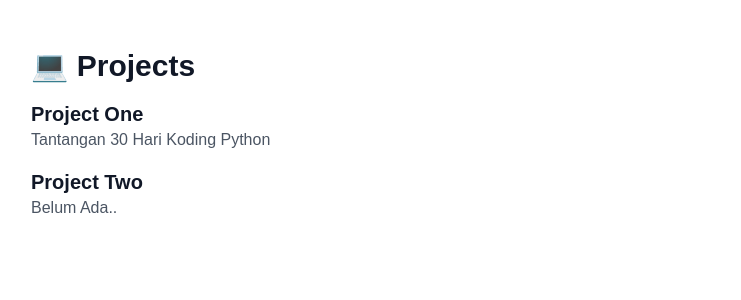
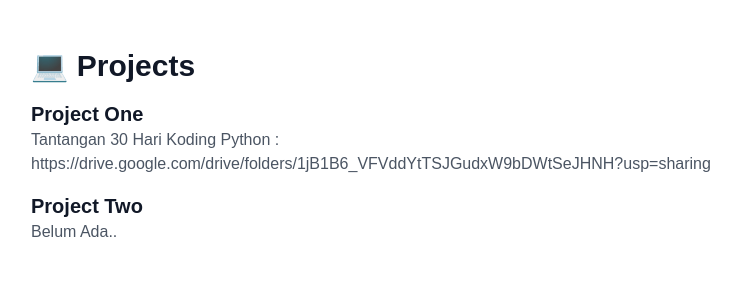
Before and after one commit to LaijuKamang/my-portfolio, a Next.js app: page /projects in a window 1280 px wide. Shown: the top 300 px of the page, without its empty margins (225-966 px from the left). Built offline with nearby package versions, Linux system fonts and the light colour scheme.

Commit message:
Update Project One description with a link
Added a link to the 'Tantangan 30 Hari Koding Python' project.

```diff
--- a/app/projects/page.tsx
+++ b/app/projects/page.tsx
@@ -6,7 +6,7 @@ export default function Projects() {
         <ul className="space-y-4">
           <li>
             <h2 className="text-xl font-semibold">Project One</h2>
-            <p className="text-gray-600 dark:text-gray-400">Tantangan 30 Hari Koding Python</p>
+            <p className="text-gray-600 dark:text-gray-400">Tantangan 30 Hari Koding Python : https://drive.google.com/drive/folders/1jB1B6_VFVddYtTSJGudxW9bDWtSeJHNH?usp=sharing</p>
           </li>
           <li>
             <h2 className="text-xl font-semibold">Project Two</h2>
```
